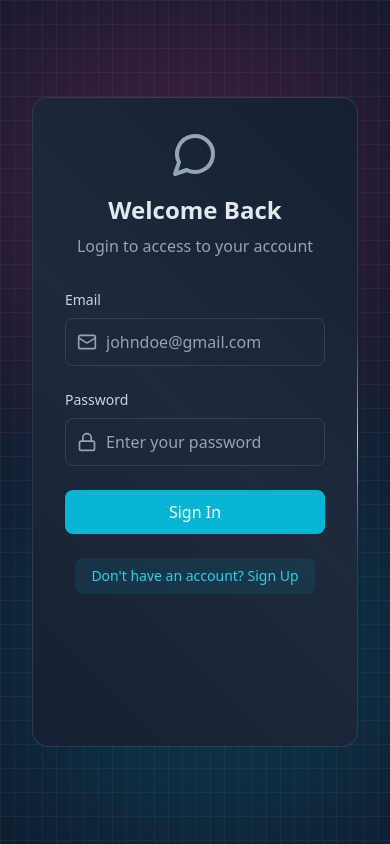
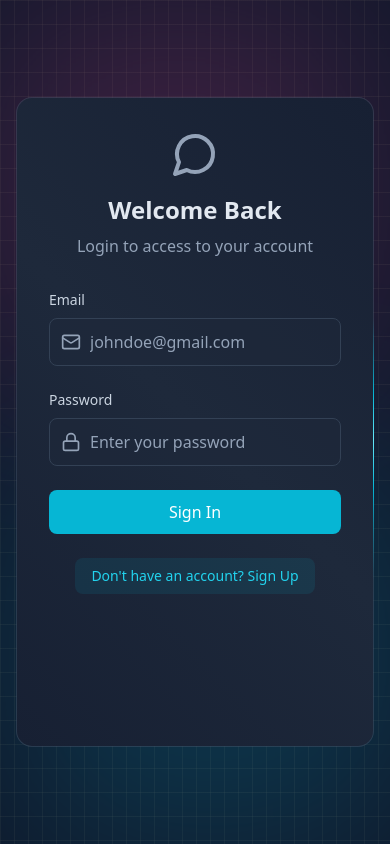
Before and after one commit to madhusudan1das/Madhusudan1, a React (Vite) app in the folder frontend/: page /login in a window 390 px wide. Built offline with nearby package versions, Linux system fonts and the light colour scheme; no server answers.

Commit message:
UI: Full screen mobile layout (dvh support and removed padding)

```diff
--- a/frontend/src/App.jsx
+++ b/frontend/src/App.jsx
@@ -20,7 +20,7 @@ function App() {
   if (isCheckingAuth) return <PageLoader />;
 
   return (
-    <div className="min-h-screen bg-slate-900 relative flex items-center justify-center p-4 overflow-hidden">
+    <div className="min-h-screen bg-slate-900 relative flex items-center justify-center p-0 sm:p-4 overflow-hidden">
       {/* DECORATORS - GRID BG & GLOW SHAPES */}
       <div className="absolute inset-0 bg-[linear-gradient(to_right,#4f4f4f2e_1px,transparent_1px),linear-gradient(to_bottom,#4f4f4f2e_1px,transparent_1px)] bg-[size:14px_24px]" />
       <div className="absolute top-0 -left-4 size-96 bg-pink-500 opacity-20 blur-[100px]" />
--- a/frontend/src/pages/ChatPage.jsx
+++ b/frontend/src/pages/ChatPage.jsx
@@ -12,7 +12,7 @@ function ChatPage() {
   const { activeTab, selectedUser } = useChatStore();
 
   return (
-    <div className="relative w-full max-w-6xl h-[calc(100vh-8rem)]">
+    <div className="relative w-full max-w-6xl h-[100dvh] sm:h-[calc(100vh-8rem)]">
       <BorderAnimatedContainer>
         {/* LEFT SIDE: Show on mobile if NO user selected, or always on desktop */}
         <div className={`w-full md:w-80 bg-slate-800/50 backdrop-blur-sm flex flex-col border-r border-slate-700/50
```
